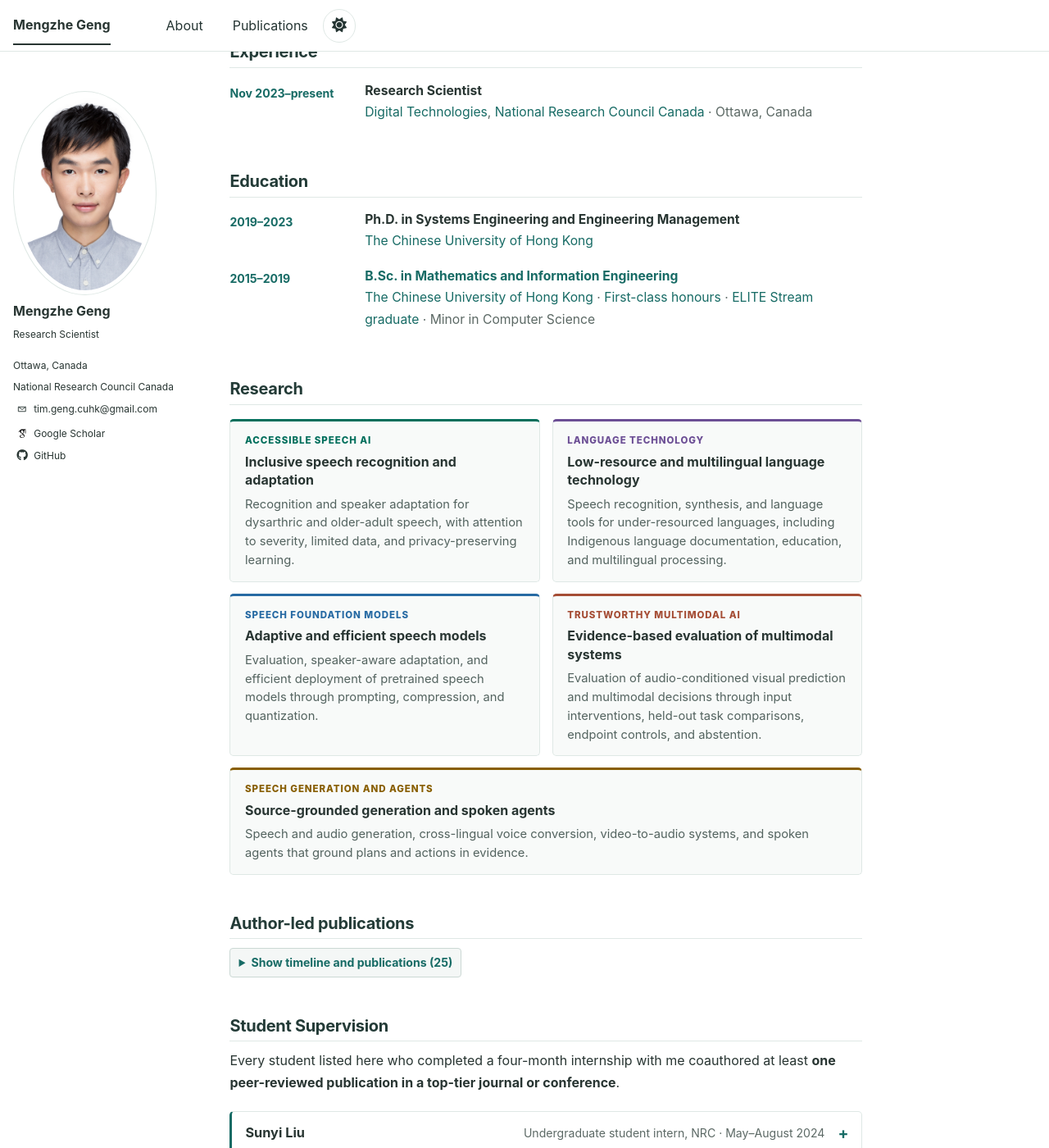
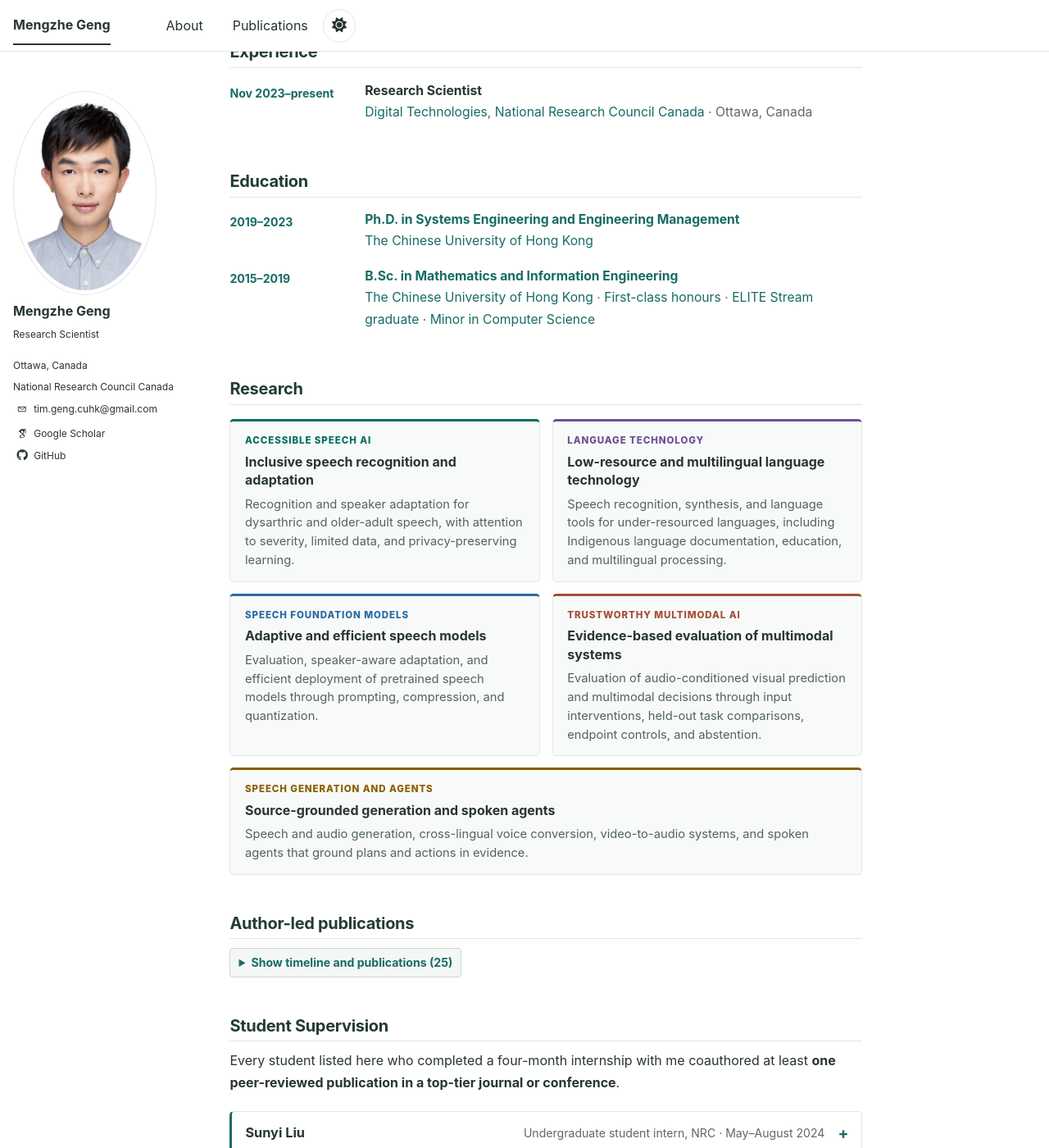
Before and after one commit to MENGZHEGENG/MENGZHEGENG.github.io, a Jekyll site: the page built from _pages/about.md, in a window 1280 px wide and 1400 px high, scrolled down 840 px. Shown: the whole window at 82% size. Built offline with Jekyll 4.4.1, drawn with Linux system fonts in a browser that asks for light colours; some web fonts are replaced.

Commit message:
Link CUHK education and style person links

```diff
--- a/_pages/about.md
+++ b/_pages/about.md
@@ -35,11 +35,11 @@
 <h2>Education</h2>
 <div class="timeline-entry">
   <div class="timeline-date">2019–2023</div>
-  <div><h3>Ph.D. in Systems Engineering and Engineering Management</h3><p><a href="https://www.cuhk.edu.hk/english/" target="_blank" rel="noopener noreferrer">The Chinese University of Hong Kong</a></p></div>
+  <div><h3><a href="https://www.gs.cuhk.edu.hk/programmes/engineering/mphil-phd-systems-engineering-and-engineering-management" target="_blank" rel="noopener noreferrer">Ph.D. in Systems Engineering and Engineering Management</a></h3><p><a href="https://www.cuhk.edu.hk/english/" target="_blank" rel="noopener noreferrer">The Chinese University of Hong Kong</a></p></div>
 </div>
 <div class="timeline-entry">
   <div class="timeline-date">2015–2019</div>
-  <div><h3><a href="https://www.ie.cuhk.edu.hk/programmes/bsc-in-mieg/" target="_blank" rel="noopener noreferrer">B.Sc. in Mathematics and Information Engineering</a></h3><p><a href="https://www.cuhk.edu.hk/english/" target="_blank" rel="noopener noreferrer">The Chinese University of Hong Kong</a> · <a href="https://www.cuhk.edu.hk/clear/qm/A5-2.pdf" target="_blank" rel="noopener noreferrer">First-class honours</a> · <a href="https://www.erg.cuhk.edu.hk/iris/Elite" target="_blank" rel="noopener noreferrer">ELITE Stream graduate</a> · Minor in Computer Science</p></div>
+  <div><h3><a href="https://www.ie.cuhk.edu.hk/programmes/bsc-in-mieg/" target="_blank" rel="noopener noreferrer">B.Sc. in Mathematics and Information Engineering</a></h3><p><a href="https://www.cuhk.edu.hk/english/" target="_blank" rel="noopener noreferrer">The Chinese University of Hong Kong</a> · <a href="https://www.cuhk.edu.hk/clear/qm/A5-2.pdf" target="_blank" rel="noopener noreferrer">First-class honours</a> · <a href="https://www.erg.cuhk.edu.hk/iris/Elite" target="_blank" rel="noopener noreferrer">ELITE Stream graduate</a> · <a href="https://www.cse.cuhk.edu.hk/academics/minor-computer-science/" target="_blank" rel="noopener noreferrer">Minor in Computer Science</a></p></div>
 </div>
 
 <h2 id="research">Research</h2>
@@ -120,7 +120,7 @@
     </summary>
     <div class="supervision-details">
       <p class="supervision-detail"><span class="supervision-label">Award</span><span class="supervision-detail-copy"><strong>NRC Outstanding Student Contribution Award</strong> (2024)</span></p>
-      <p class="supervision-detail"><span class="supervision-label">Funding</span><span class="supervision-detail-copy"><a href="https://www.nrc.canada.ca/en/corporate/corporate-overview/rebecca-hart" target="_blank" rel="noopener noreferrer">Rebecca Hart</a></span></p>
+      <p class="supervision-detail"><span class="supervision-label">Funding</span><span class="supervision-detail-copy"><a class="person-link" href="https://www.nrc.canada.ca/en/corporate/corporate-overview/rebecca-hart" target="_blank" rel="noopener noreferrer">Rebecca Hart</a></span></p>
       <p class="supervision-detail"><span class="supervision-label">Publication</span><span class="supervision-detail-copy"><a href="https://ieeexplore.ieee.org/document/11004431" target="_blank" rel="noopener noreferrer">Exploring Generative Artificial Intelligence Techniques in Government: A Case Study</a>, <em>IEEE Intelligent Systems</em> (2025)</span></p>
     </div>
   </details>
@@ -130,7 +130,7 @@
       <span class="publication-meta">Undergraduate student intern, NRC · May–August 2025</span>
     </summary>
     <div class="supervision-details">
-      <p class="supervision-detail"><span class="supervision-label">Co-supervision</span><span class="supervision-detail-copy">Co-supervised with <a href="https://www.nrc.canada.ca/en/corporate/contact-us/nrc-directory-science-professionals/aidan-pine" target="_blank" rel="noopener noreferrer">Aidan Pine</a></span></p>
+      <p class="supervision-detail"><span class="supervision-label">Co-supervision</span><span class="supervision-detail-copy">Co-supervised with <a class="person-link" href="https://www.nrc.canada.ca/en/corporate/contact-us/nrc-directory-science-professionals/aidan-pine" target="_blank" rel="noopener noreferrer">Aidan Pine</a></span></p>
       <p class="supervision-detail"><span class="supervision-label">Publication</span><span class="supervision-detail-copy"><a href="https://aclanthology.org/2026.eacl-short.16/" target="_blank" rel="noopener noreferrer">Exploring Cross-Lingual Voice Conversion Methods for Anonymizing Low-Resource Text-to-Speech</a>, <em>European Chapter of the Association for Computational Linguistics (EACL 2026)</em></span></p>
     </div>
   </details>
@@ -140,7 +140,7 @@
       <span class="publication-meta">Ph.D. student intern, NRC · May–August 2025</span>
     </summary>
     <div class="supervision-details">
-      <p class="supervision-detail"><span class="supervision-label">Co-supervision</span><span class="supervision-detail-copy">Co-supervised with <a href="https://nrc.canada.ca/en/corporate/contact-us/nrc-directory-science-professionals/patrick-littell" target="_blank" rel="noopener noreferrer">Patrick Littell</a></span></p>
+      <p class="supervision-detail"><span class="supervision-label">Co-supervision</span><span class="supervision-detail-copy">Co-supervised with <a class="person-link" href="https://nrc.canada.ca/en/corporate/contact-us/nrc-directory-science-professionals/patrick-littell" target="_blank" rel="noopener noreferrer">Patrick Littell</a></span></p>
       <p class="supervision-detail"><span class="supervision-label">Award</span><span class="supervision-detail-copy"><strong>NRC Outstanding Student Contribution Award</strong> (2025)</span></p>
       <p class="supervision-detail"><span class="supervision-label">Publication</span><span class="supervision-detail-copy"><a href="https://aclanthology.org/2026.lrec-1.709/" target="_blank" rel="noopener noreferrer">GlossMATE: Multi-Agent Translator Explanations for Glosses</a>, <em>Language Resources and Evaluation Conference (LREC 2026)</em></span></p>
     </div>
@@ -151,7 +151,7 @@
       <span class="publication-meta">M.Sc. student intern, NRC · July–October 2025</span>
     </summary>
     <div class="supervision-details">
-      <p class="supervision-detail"><span class="supervision-label">Co-supervision</span><span class="supervision-detail-copy">Co-supervised with <a href="https://www.nrc.canada.ca/en/corporate/contact-us/nrc-directory-science-professionals/aidan-pine" target="_blank" rel="noopener noreferrer">Aidan Pine</a> and <a href="https://linguistics.ubc.ca/profile/jian-zhu/" target="_blank" rel="noopener noreferrer">Jian Zhu</a></span></p>
+      <p class="supervision-detail"><span class="supervision-label">Co-supervision</span><span class="supervision-detail-copy">Co-supervised with <a class="person-link" href="https://www.nrc.canada.ca/en/corporate/contact-us/nrc-directory-science-professionals/aidan-pine" target="_blank" rel="noopener noreferrer">Aidan Pine</a> and <a class="person-link" href="https://linguistics.ubc.ca/profile/jian-zhu/" target="_blank" rel="noopener noreferrer">Jian Zhu</a></span></p>
       <p class="supervision-detail"><span class="supervision-label">Award</span><span class="supervision-detail-copy"><strong>NRC Outstanding Student Contribution Award</strong> (2025)</span></p>
       <p class="supervision-detail"><span class="supervision-label">Publication</span><span class="supervision-detail-copy"><a href="https://www.isca-archive.org/interspeech_2026/tse26_interspeech.html" target="_blank" rel="noopener noreferrer">AudioNoisePrints: Model-Free Audio Watermarking Using Spatial Correlation in Flow Matching TTS</a>, <em>INTERSPEECH 2026</em></span></p>
     </div>
--- a/_sass/_custom.scss
+++ b/_sass/_custom.scss
@@ -739,6 +739,12 @@
   min-width: 0;
 }
 
+.page__content .supervision-detail-copy a.person-link,
+.page__content .supervision-detail-copy a.person-link:hover,
+.page__content .supervision-detail-copy a.person-link:focus-visible {
+  text-decoration: none;
+}
+
 @media (max-width: 48em) {
   .supervision-details p.supervision-detail {
     display: flex;
```
